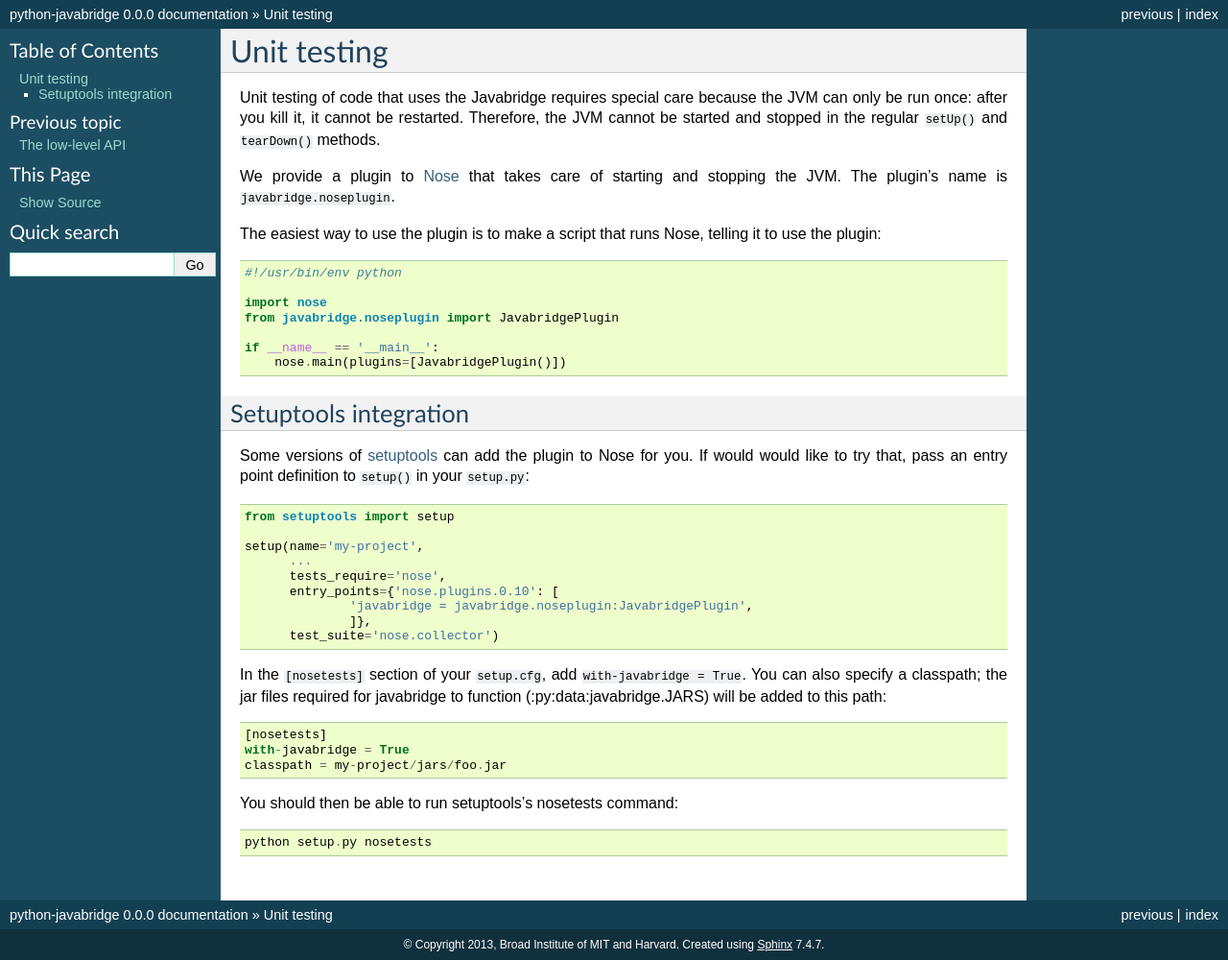
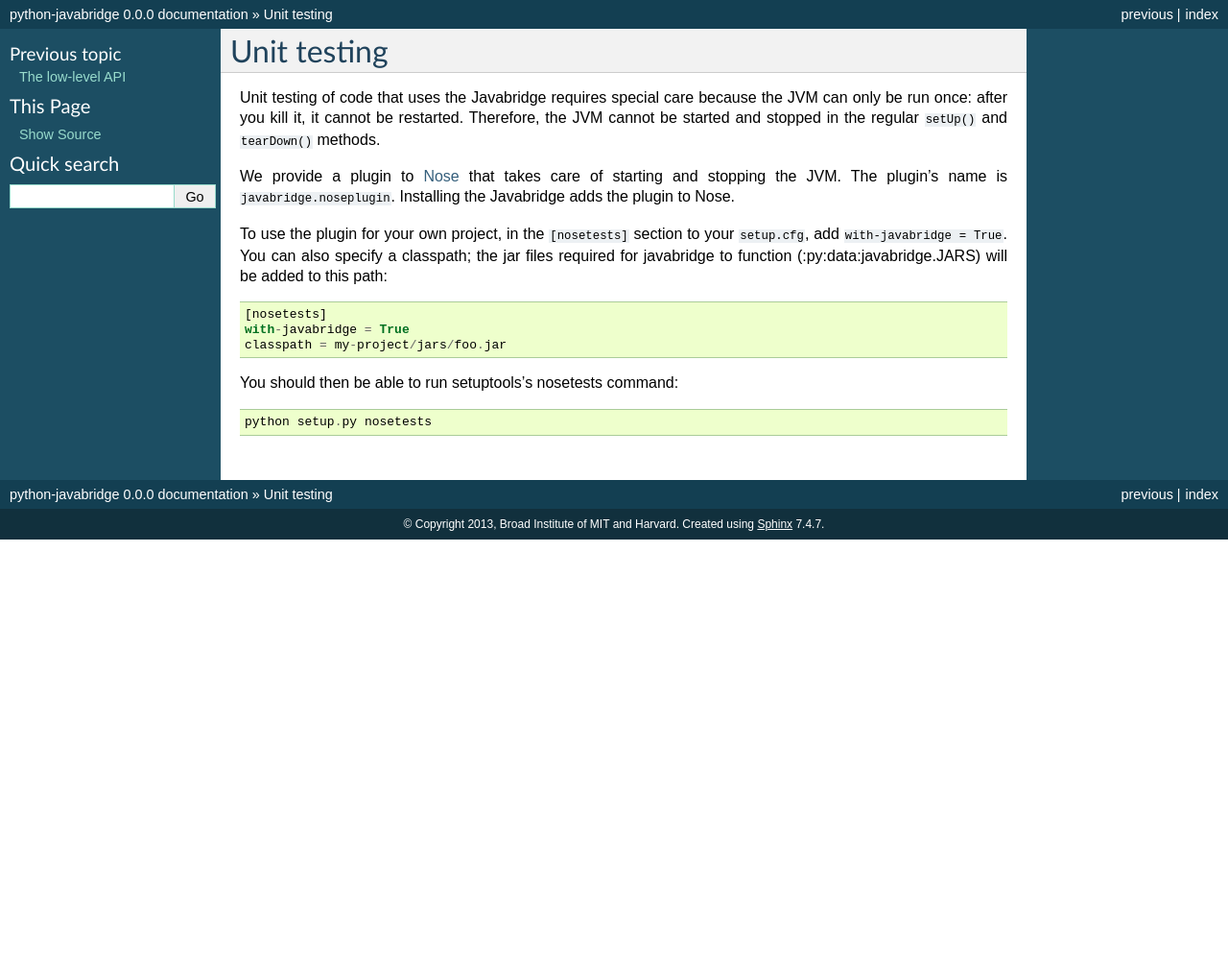
Before and after one commit to LeeKamentsky/python-javabridge, a Sphinx documentation site: the page built from docs/unittesting.rst, in a window 1280 px wide. Shown: the whole page at 96% size. Built offline with Sphinx 7.4.7, drawn with Linux system fonts in a browser that asks for light colours; after the commit the page ends 900 px from its top, so only the background shows below that.

Commit message:
Split up Cython code and revert unit testing.
Split up the Cython code so the the generated C code works on all
operating systems.

Because nosetests.py didn't correctly add the included test.jar to the
class path, go back to the old way of running the unit tests, i.e., add
the plugin to nose using setuptools. (The reason we went away from it
was that we tried to stop using setuptools.)

```diff
--- a/docs/unittesting.rst
+++ b/docs/unittesting.rst
@@ -3,37 +3,15 @@
 
 Unit testing of code that uses the Javabridge requires special care because the JVM can only be run once: after you kill it, it cannot be restarted. Therefore, the JVM cannot be started and stopped in the regular ``setUp()`` and ``tearDown()`` methods.
 
-We provide a plugin to `Nose <https://nose.readthedocs.org/>`_ that takes care of starting and stopping the JVM. The plugin's name is ``javabridge.noseplugin``.
+We provide a plugin to `Nose <https://nose.readthedocs.org/>`_ that
+takes care of starting and stopping the JVM. The plugin's name is
+``javabridge.noseplugin``. Installing the Javabridge adds the plugin
+to Nose.
 
-The easiest way to use the plugin is to make a script that runs Nose, telling it to use the plugin::
-
-    #!/usr/bin/env python
-
-    import nose
-    from javabridge.noseplugin import JavabridgePlugin
-
-    if __name__ == '__main__':
-        nose.main(plugins=[JavabridgePlugin()])
-
-Setuptools integration
-----------------------
-
-Some versions of `setuptools
-<https://pypi.python.org/pypi/setuptools>`_ can add the plugin to Nose
-for you. If would would like to try that, pass an entry point
-definition to ``setup()`` in your ``setup.py``::
-
-    from setuptools import setup
-
-    setup(name='my-project',
-          ...
-          tests_require='nose',
-          entry_points={'nose.plugins.0.10': [
-                  'javabridge = javabridge.noseplugin:JavabridgePlugin',
-                  ]},
-          test_suite='nose.collector')
-
-In the ``[nosetests]`` section of your ``setup.cfg``, add ``with-javabridge = True``. You can also specify a classpath; the jar files required for javabridge to function (:py:data:javabridge.JARS) will be added to this path::
+To use the plugin for your own project, in the ``[nosetests]`` section
+to your ``setup.cfg``, add ``with-javabridge = True``. You can also
+specify a classpath; the jar files required for javabridge to function
+(:py:data:javabridge.JARS) will be added to this path::
 
     [nosetests]
     with-javabridge = True
--- a/setup.cfg
+++ b/setup.cfg
@@ -1,6 +1,6 @@
 [nosetests]
 with-javabridge = True
-classpath = java
+classpath = javabridge/jars/test.jar
 
 [build_sphinx]
 source-dir = docs/
```
Also changed, not shown: docs/installation.rst (+3 -4 lines), nosetests.py (deleted, +0 -7 lines), setup.py (+21 -6 lines), 8 other files.
